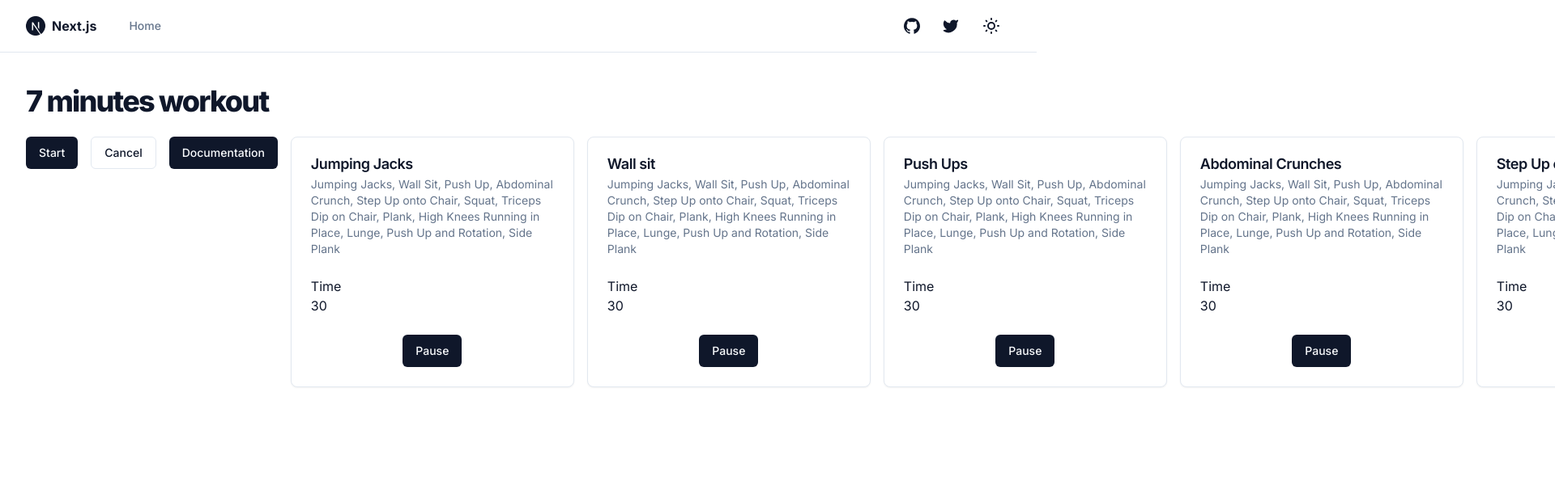
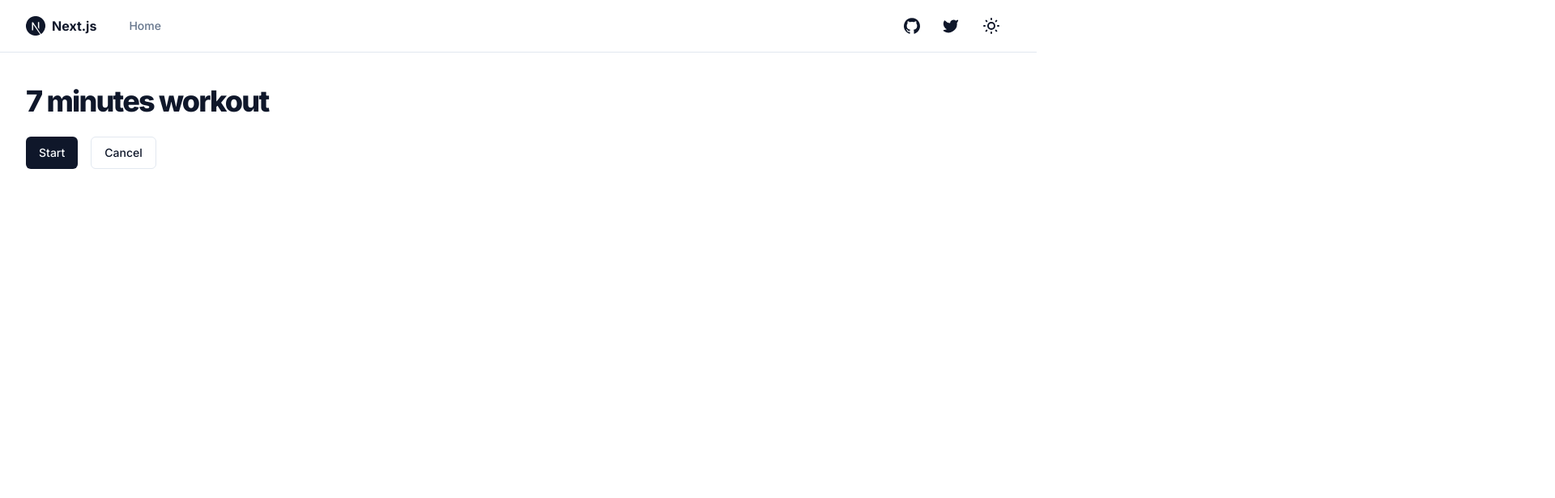
Before and after one commit to Maxvyr/seven-minutes, a Next.js app: page / in a window 1280 px wide. Shown: the top 616 px of the page at 81% size, 1920 px wide, since content can reach past the window. Built offline with nearby package versions, Linux system fonts and the light colour scheme.

Commit message:
🚧 workouts exercise

```diff
--- a/app/page.tsx
+++ b/app/page.tsx
@@ -1,16 +1,5 @@
-import Link from "next/link"
-
-import { siteConfig } from "@/config/site"
 import { workoutsBase } from "@/lib/core/workouts"
-import { Button, buttonVariants } from "@/components/ui/button"
-import {
-  Card,
-  CardContent,
-  CardDescription,
-  CardFooter,
-  CardHeader,
-  CardTitle,
-} from "@/components/ui/card"
+import { ScreenActivity } from "@/components/core/ScreenActivity"
 
 async function getData() {
   return {
@@ -27,44 +16,7 @@ export default async function IndexPage() {
           7 minutes workout
         </h1>
       </div>
-      <div className="flex gap-4">
-        <form className="flex gap-4">
-          <Button variant="default" type="submit">
-            Start
-          </Button>
-          <Button variant="outline" type="submit">
-            Cancel
-          </Button>
-        </form>
-        <Link
-          href={siteConfig.links.docs}
-          target="_blank"
-          rel="noreferrer"
-          className={buttonVariants()}
-        >
-          Documentation
-        </Link>
-        {workouts &&
-          workouts.map((workout, i) => (
-            <Card className="w-[350px]" key={i}>
-              <CardHeader>
-                <CardTitle>{workout.name}</CardTitle>
-                <CardDescription>
-                  Jumping Jacks, Wall Sit, Push Up, Abdominal Crunch, Step Up
-                  onto Chair, Squat, Triceps Dip on Chair, Plank, High Knees
-                  Running in Place, Lunge, Push Up and Rotation, Side Plank
-                </CardDescription>
-              </CardHeader>
-              <CardContent>
-                <p>Time</p>
-                <p>{workout.time}</p>
-              </CardContent>
-              <CardFooter className="flex justify-center">
-                <Button>Pause</Button>
-              </CardFooter>
-            </Card>
-          ))}
-      </div>
+      <ScreenActivity workouts={workouts} />
     </section>
   )
 }
--- /dev/null
+++ b/components/core/ScreenActivity.tsx
@@ -0,0 +1,55 @@
+"use client"
+
+import React, { useEffect, useState } from "react"
+
+import { Workout } from "@/lib/core/workouts"
+import { Button } from "@/components/ui/button"
+
+import { WorkActivity } from "./WorkActivity"
+
+export const ScreenActivity = ({ workouts }: { workouts: Workout[] }) => {
+  const [seconds, setSeconds] = useState(0)
+  const [workoutIndex, setWorkoutIndex] = useState(0)
+  const [isRunning, setIsRunning] = React.useState(false)
+
+  const toggleActivity = () => {
+    setIsRunning(!isRunning)
+  }
+
+  useEffect(() => {
+    if (!isRunning) {
+      setSeconds(0)
+      return
+    }
+
+    const interval = setInterval(() => {
+      setSeconds((seconds) => seconds + 1)
+    }, 1000)
+
+    // Cleanup function to clear the interval when the component unmounts
+    return () => clearInterval(interval)
+  }, [toggleActivity])
+
+  useEffect(() => {
+    if (seconds > 30) {
+      setWorkoutIndex(workoutIndex + 1)
+      setSeconds(0)
+    }
+  }, [seconds])
+
+  return (
+    <div className="flex flex-col gap-4">
+      <div className="flex gap-4">
+        <Button variant="default" onClick={toggleActivity}>
+          Start
+        </Button>
+        <Button variant="outline" onClick={toggleActivity}>
+          Cancel
+        </Button>
+      </div>
+      {isRunning && (
+        <WorkActivity workout={workouts[workoutIndex]} seconds={seconds} />
+      )}
+    </div>
+  )
+}
--- /dev/null
+++ b/components/core/WorkActivity.tsx
@@ -0,0 +1,44 @@
+"use client"
+
+import React from "react"
+
+import { Button } from "@/components/ui/button"
+import {
+  Card,
+  CardContent,
+  CardDescription,
+  CardFooter,
+  CardHeader,
+  CardTitle,
+} from "@/components/ui/card"
+
+import { Workout } from "../../lib/core/workouts"
+import WorkTimer from "./WorkTimer"
+
+type WorkActivityProps = {
+  workout: Workout
+  seconds: number
+}
+
+export const WorkActivity = ({ workout, seconds }: WorkActivityProps) => {
+  return (
+    <Card className="w-[350px]">
+      <CardHeader>
+        <CardTitle>{workout.name}</CardTitle>
+        <CardDescription>
+          Jumping Jacks, Wall Sit, Push Up, Abdominal Crunch, Step Up onto
+          Chair, Squat, Triceps Dip on Chair, Plank, High Knees Running in
+          Place, Lunge, Push Up and Rotation, Side Plank
+        </CardDescription>
+      </CardHeader>
+      <CardContent>
+        <p>Time</p>
+        <p>{workout.time}</p>
+      </CardContent>
+      <CardFooter className="flex justify-center">
+        <WorkTimer seconds={seconds} />
+        <Button>Pause</Button>
+      </CardFooter>
+    </Card>
+  )
+}
--- /dev/null
+++ b/components/core/WorkTimer.tsx
@@ -0,0 +1,24 @@
+"use client"
+
+import React, { useEffect, useState } from "react"
+
+const WorkTimer = ({ seconds }: { seconds: number }) => {
+  // const [seconds, setSeconds] = useState(0)
+
+  // useEffect(() => {
+  //   const interval = setInterval(() => {
+  //     setSeconds((seconds) => seconds + 1)
+  //   }, 1000)
+
+  //   // Cleanup function to clear the interval when the component unmounts
+  //   return () => clearInterval(interval)
+  // }, [])
+
+  return (
+    <div>
+      <p>You have been on this page for {seconds} seconds.</p>
+    </div>
+  )
+}
+
+export default WorkTimer
```
